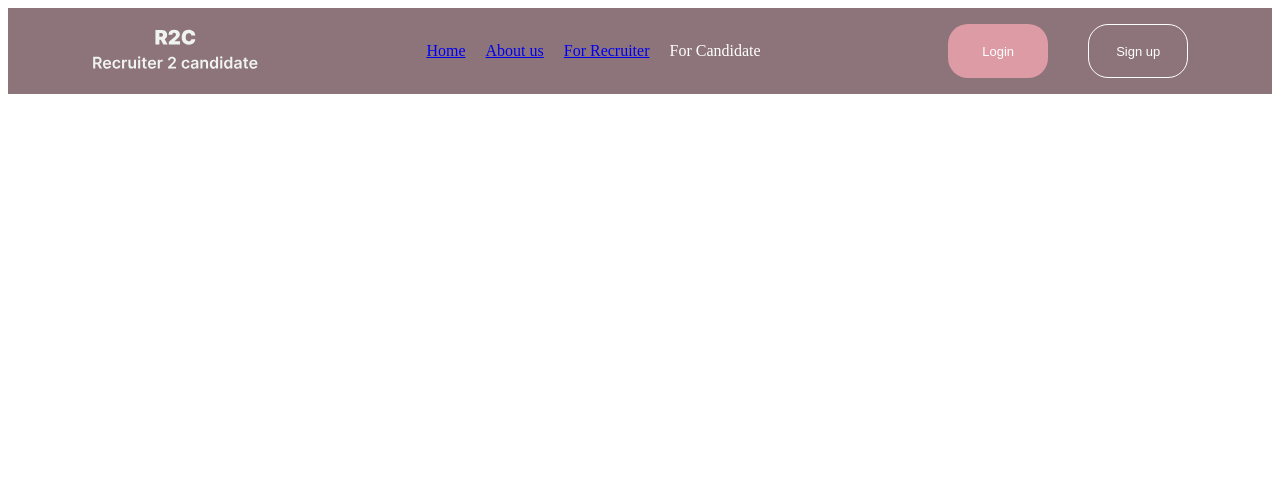
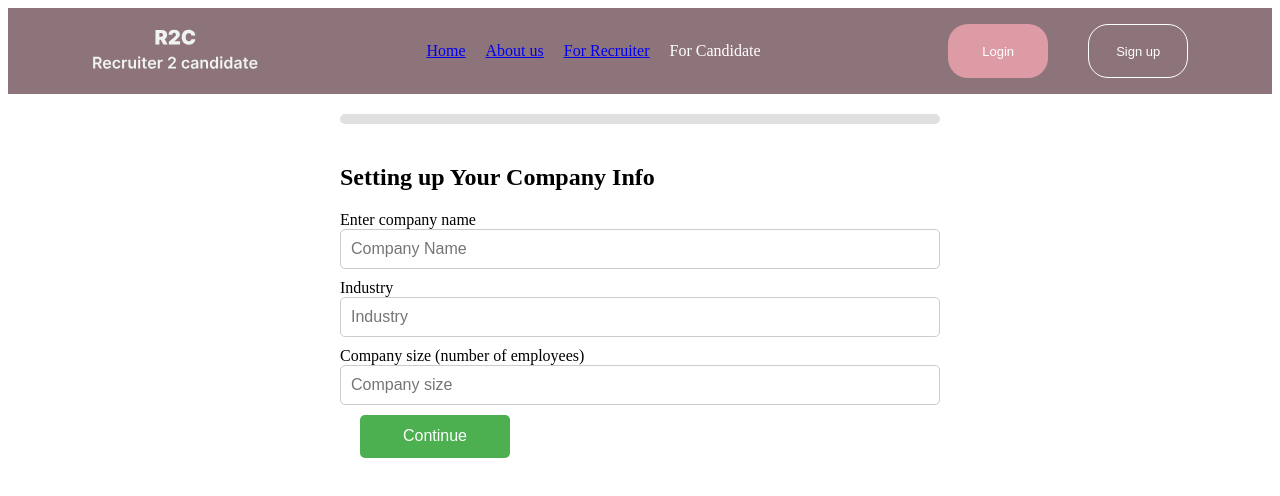
Before and after one commit to Yungflashh/recruiter2candidate, a React (Vite) app: page /RecruiterSignUp in a window 1280 px wide. Shown: the top 496 px of the page. Built offline with nearby package versions, Linux system fonts and the light colour scheme.

Commit message:
added the recruiter progress bar

```diff
--- a/src/App.jsx
+++ b/src/App.jsx
@@ -1,6 +1,7 @@
 import AboutPage from "./pages/AboutPage"
 import ForRecruiter from "./pages/ForRecruiter"
 import HomePage from "./pages/HomePage"
+import RecruiterSignUp from "./pages/RecruiterSignUp"
 import Header from "./static/Header"
 import {BrowserRouter,Routes, Route} from "react-router-dom"
 
@@ -18,6 +19,7 @@ function App() {
        <Route path="/" element = { <HomePage />} />
        <Route path="/aboutUs" element = { <AboutPage />} />
        <Route path="/recruiter" element = { <ForRecruiter />} />
+       <Route path="/RecruiterSignUp" element = { <RecruiterSignUp />} />
 
         </Routes>
 
--- /dev/null
+++ b/src/pages/RecruiterSignUp.jsx
@@ -0,0 +1,133 @@
+import  { useState } from 'react';
+import "../styles/RecruiterSignUp.css"
+
+const RecruiterSignUp = () => {
+  const [currentPage, setCurrentPage] = useState(1);
+  const [formData, setFormData] = useState({
+    company_name: '',
+    industry: '',
+    company_size: '',
+    image : '',
+    brief_introduction : ''
+  });
+
+  // Progress calculation
+  const progress = ((currentPage - 1) / 3) * 100;
+
+  const handleInputChange = (e) => {
+    const { name, value } = e.target;
+    setFormData({
+      ...formData,
+      [name]: value
+    });
+  };
+
+  const handleNextPage = () => {
+    if (currentPage < 3) {
+      setCurrentPage(currentPage + 1);
+    }
+  };
+
+  const handlePreviousPage = () => {
+    if (currentPage > 1) {
+      setCurrentPage(currentPage - 1);
+    }
+  };
+
+  const handleSubmit = (e) => {
+    e.preventDefault();
+    // Handle form submission (e.g., send data to an API or display a success message)
+    console.log('Form submitted:', formData);
+  };
+
+  return (
+    <div className="form-container">
+      {/* Progress Bar */}
+      <div className="progress-bar">
+        <div style={{ width: `${progress}%` }} className="progress"></div>
+      </div>
+
+      <form onSubmit={handleSubmit}>
+        {currentPage === 1 && (
+          <div className="form-page">
+            <h2>Setting up Your Company Info</h2>
+
+            <label>Enter company name</label>
+            <input
+              type="text"
+              name="company_name"
+              value={formData.name}
+              onChange={handleInputChange}
+              placeholder="Company Name"
+              required
+            />
+
+            <label>Industry</label>
+
+            <input
+              type="text"
+              name="Industry"
+              value={formData.name}
+              onChange={handleInputChange}
+              placeholder="Industry"
+              required
+            />
+
+
+            <label>Company size (number of employees)</label>
+
+            <input
+              type="text"
+              name="size"
+              value={formData.name}
+              onChange={handleInputChange}
+              placeholder="Company size"
+              required
+            />
+          </div>
+        )}
+
+        {currentPage === 2 && (
+          <div className="form-page">
+            <h2>Page 2: Contact Info</h2>
+            <input
+              type="email"
+              name="email"
+              value={formData.email}
+              onChange={handleInputChange}
+              placeholder="Your Email"
+              required
+            />
+          </div>
+        )}
+
+        {currentPage === 3 && (
+          <div className="form-page">
+            <h2>Page 3: Address</h2>
+            <input
+              type="text"
+              name="address"
+              value={formData.address}
+              onChange={handleInputChange}
+              placeholder="Your Address"
+              required
+            />
+          </div>
+        )}
+
+        <div className="navigation-buttons">
+          {currentPage > 1 && (
+            <button type="button" onClick={handlePreviousPage}>Back</button>
+          )}
+          {currentPage < 3 ? (
+            <button type="button" onClick={handleNextPage}>Continue</button>
+          ) : (
+            <button type="submit">Submit</button>
+          )}
+        </div>
+      </form>
+    </div>
+  );
+};
+
+export default RecruiterSignUp;
--- /dev/null
+++ b/src/styles/RecruiterSignUp.css
@@ -0,0 +1,51 @@
+.form-container {
+    max-width: 600px;
+    margin: 0 auto;
+    padding: 20px;
+  }
+
+  .progress-bar {
+    width: 100%;
+    background-color: #e0e0e0;
+    border-radius: 10px;
+    margin-bottom: 20px;
+  }
+
+  .progress {
+    height: 10px;
+    background-color: #4caf50;
+    border-radius: 10px;
+  }
+
+  .form-page {
+    display: flex;
+    flex-direction: column;
+  }
+
+  .form-page input {
+    margin-bottom: 10px;
+    padding: 10px;
+    font-size: 16px;
+    border: 1px solid #ccc;
+    border-radius: 5px;
+  }
+
+  .navigation-buttons {
+    display: flex;
+    justify-content: space-between;
+  }
+
+  button {
+    padding: 10px 20px;
+    font-size: 16px;
+    background-color: #4caf50;
+    color: white;
+    border: none;
+    border-radius: 5px;
+    cursor: pointer;
+  }
+
+  button:disabled {
+    background-color: #ccc;
+    cursor: not-allowed;
+  }
```
